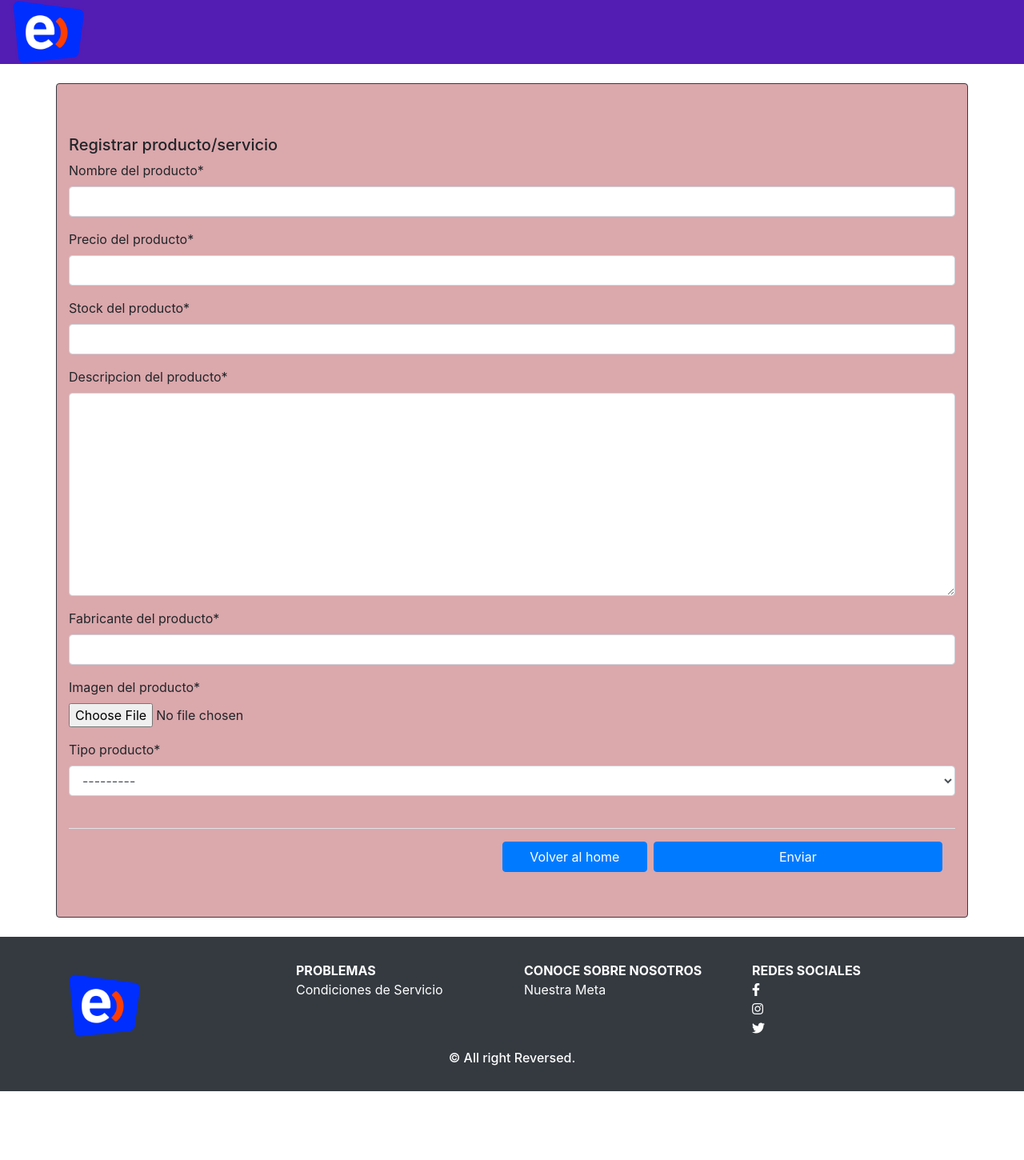
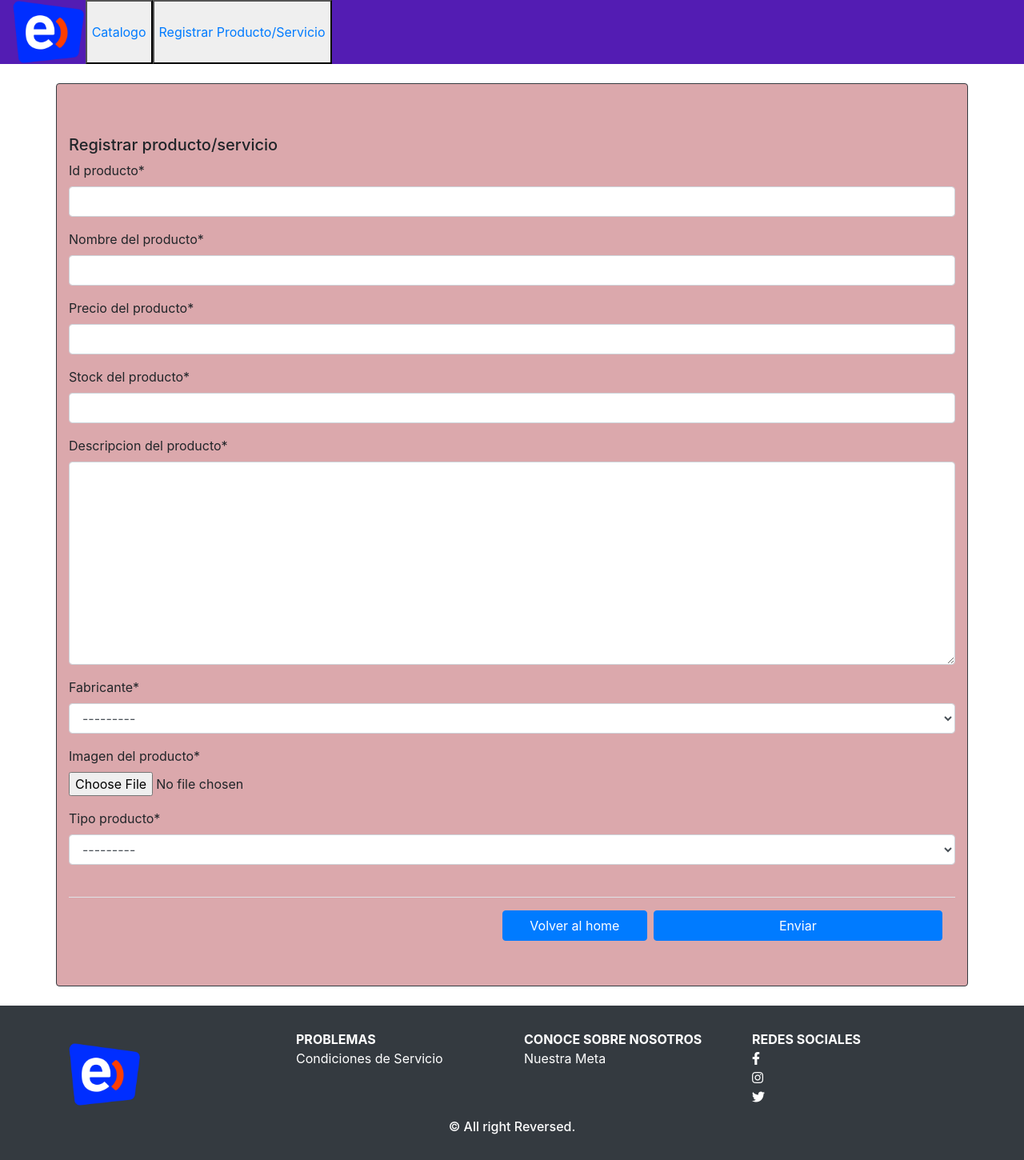
Before and after one commit to RkzJacob/ProyectoEntel, a Django app: page /registrarProductos in a window 1280 px wide. Shown: the whole page at 80% size. Before the commit the page ends 1364 px from the top, so only its background shows below. Run offline with Django 4.2, Linux system fonts and the light colour scheme; data comes from the database, SQL or seed files in the repository; some libraries are stand-ins or nearby versions.

Commit message:
actualización formulario y models

```diff
--- a/ENTELAPP/admin.py
+++ b/ENTELAPP/admin.py
@@ -1,5 +1,6 @@
 from django.contrib import admin
-from .models import PRODUCTO,TIPO_PRODUCTO
+from .models import FABRICANTE, PRODUCTO,TIPO_PRODUCTO
 # Register your models here.
 admin.site.register(PRODUCTO)
 admin.site.register(TIPO_PRODUCTO)
+admin.site.register(FABRICANTE)
--- a/ENTELAPP/forms.py
+++ b/ENTELAPP/forms.py
@@ -6,4 +6,4 @@ class ProductoForm(ModelForm):
 
     class Meta:
         model = PRODUCTO
-        fields = ['nombre','precio','stock','desc','fabricante','imagenProducto','nom_tipo_producto']
+        fields = ['id_producto','nombre','precio','stock','desc','nombre_fabricante','imagenProducto','nom_tipo_producto']
--- a/ENTELAPP/models.py
+++ b/ENTELAPP/models.py
@@ -10,13 +10,20 @@ class TIPO_PRODUCTO(models.Model):
     def __str__(self):
         return self.nom_tipo_producto
 
+class FABRICANTE(models.Model):
+    id_fabricante = models.AutoField(primary_key=True)
+    nombre_fabricante = models.CharField(max_length=50,verbose_name='Fabricante')
+
+    def __str__(self):
+        return self.nombre_fabricante
+
 class PRODUCTO(models.Model):
-    id_producto = models.AutoField(primary_key=True)
+    id_producto = models.IntegerField(primary_key=True)
     nombre = models.CharField(max_length=50,null=True,verbose_name='Nombre del producto')
     precio = models.IntegerField(verbose_name='Precio del producto',null=True)
     stock = models.IntegerField(verbose_name='Stock del producto',null=True)
     desc = models.TextField(verbose_name='Descripcion del producto',null=True)
-    fabricante = models.CharField(max_length=50,verbose_name='Fabricante del producto',null=True)
+    nombre_fabricante = models.ForeignKey(FABRICANTE,on_delete=models.CASCADE,verbose_name='Fabricante')
     imagenProducto = models.ImageField(upload_to="fotoproductos",verbose_name='Imagen del producto',null=True)
     nom_tipo_producto = models.ForeignKey(TIPO_PRODUCTO,on_delete=models.CASCADE,verbose_name='Tipo producto')
 
--- a/ENTELAPP/templates/registrarProductos.html
+++ b/ENTELAPP/templates/registrarProductos.html
@@ -1,6 +1,4 @@
-{% load static %}
-{% load bootstrap4 %}
-{%load crispy_forms_tags %}
+{% load static %} {% load bootstrap4 %} {%load crispy_forms_tags %}
 <!DOCTYPE html>
 <html lang="en">
 
@@ -28,6 +26,8 @@
                         <!-- logo de la pagina -->
                         <a href="{% url 'home'%}"><img src="{% static 'AppWeb/img/logo-entel.png' %}" width="90" height="80" alt="GroupZero"></a>
                     </div>
+                    <button><a href="{% url 'home'%}">Catalogo</a></button>
+                    <button><a href="{% url 'registrarProductos'%}">Registrar Producto/Servicio</a></button>
                 </div>
             </div>
         </div>
```
Also changed, not shown: ENTELAPP/templates/catalogoOfertas.html (+7 -15 lines), ENTELAPP/migrations/0001_initial.py, ENTELAPP/migrations/0002_alter_producto_desc_alter_producto_fabricante_and_more.py (deleted), ENTELAPP/migrations/0003_rename_imagen_producto_imagenproducto.py (deleted), db.sqlite3.
